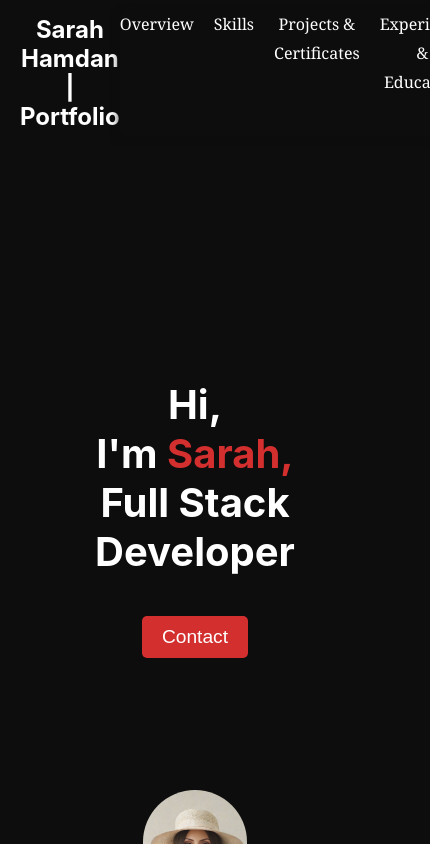
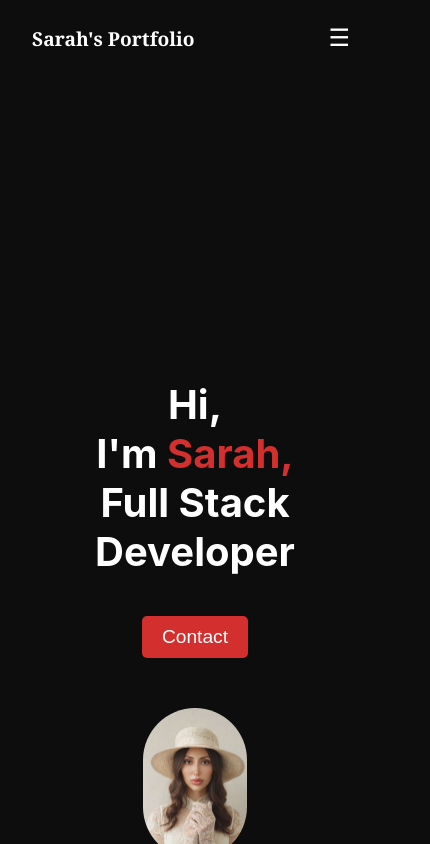
Before and after one commit to Sarahhamdan23/Cafecode, a React (Create React App) app: page / in a window 390 px wide. Shown: the top 844 px of the page, 430 px wide, since content can reach past the window. Built offline with nearby package versions, Linux system fonts and the light colour scheme.

Commit message:
made the wesbite mobile friendly

```diff
--- a/src/Views/HomePage.css
+++ b/src/Views/HomePage.css
@@ -35,3 +35,22 @@
       max-width: 100px; /* Reduce image size for smaller screens */
     }
   }
+
+.cafe-homepage {
+  width: 100%;
+  overflow-x: hidden;
+}
+
+/* Media query for mobile devices */
+@media screen and (max-width: 768px) {
+  .cafe-homepage {
+    padding: 0;
+  }
+
+  /* Ensure sections stack properly */
+  .cafe-homepage > * {
+    width: 100%;
+    padding: 1rem;
+    box-sizing: border-box;
+  }
+}
--- a/src/Views/NavBar.css
+++ b/src/Views/NavBar.css
@@ -1,10 +1,10 @@
 /* Navbar Styling */
 .navbar {
   display: flex;
-  justify-content: space-between;
+  justify-content: center;
   align-items: center;
   background-color: #0D0D0D;
-  padding: 10px 20px;
+  padding: 1rem;
   position: fixed;
   width: 100%;
   top: 0;
@@ -100,3 +100,89 @@
   flex-direction: column;
 
 }
+
+.nav-menu-container {
+  width: 100%;
+  max-width: 1200px;
+  display: flex;
+  justify-content: space-between;
+  align-items: center;
+  padding: 0 2rem;
+}
+
+.nav-menu {
+  display: flex;
+  gap: 2rem;
+  align-items: center;
+}
+
+.nav-item {
+  color: #ffffff;
+  text-decoration: none;
+  font-size: 1.1rem;
+  padding: 0.5rem 1rem;
+  transition: color 0.3s ease;
+}
+
+.nav-item:hover {
+  color: red;
+}
+
+/* Hide hamburger by default */
+.hamburger {
+  display: none;
+  cursor: pointer;
+  background: none;
+  border: none;
+  color: white;
+  font-size: 1.5rem;
+  padding: 0.5rem;
+}
+
+/* Add styles for the logo */
+.logo {
+  color: #ffffff;
+  font-size: 1.5rem;
+  font-weight: bold;
+  font-family: 'Georgia', serif; /* Or any font you prefer */
+}
+
+/* Mobile styles */
+@media screen and (max-width: 768px) {
+  .nav-menu-container {
+    justify-content: space-between;
+    padding: 0 1rem;
+  }
+
+  .logo {
+    font-size: 1.2rem;
+    z-index: 1001; /* Keep logo visible when menu is open */
+  }
+
+  .hamburger {
+    display: block;
+    z-index: 1001;
+  }
+
+  .nav-menu {
+    position: fixed;
+    top: 0;
+    right: -100%;
+    flex-direction: column;
+    background-color: #0d0d0d;
+    width: 100%;
+    height: 100vh;
+    justify-content: center;
+    transition: 0.3s ease-in-out;
+    gap: 2rem;
+  }
+
+  .nav-menu.active {
+    right: 0;
+  }
+
+  .nav-item {
+    font-size: 1.3rem;
+    padding: 1rem 2rem;
+  }
+}
--- a/src/Views/NavBar.js
+++ b/src/Views/NavBar.js
@@ -1,93 +1,36 @@
-import React, { useState, useRef, useEffect } from 'react';
-import { Link } from 'react-scroll';
-import './NavBar.css'; // Add styles for the navbar
+import React, { useState } from 'react';
+import './NavBar.css';
 
 const NavBar = () => {
-  const [dropdownOpen, setDropdownOpen] = useState(false);
-  const dropdownRef = useRef(null);
+  const [isOpen, setIsOpen] = useState(false);
 
-  // Toggle dropdown visibility
-  const handleDropdownToggle = () => {
-    setDropdownOpen(!dropdownOpen);
+  const toggleMenu = () => {
+    setIsOpen(!isOpen);
   };
 
-  // Close dropdown when clicking outside
-  const handleClickOutside = (event) => {
-    if (dropdownRef.current && !dropdownRef.current.contains(event.target)) {
-      setDropdownOpen(false);
-    }
+  const scrollToTop = () => {
+    window.scrollTo({
+      top: 0,
+      behavior: 'smooth'
+    });
+    setIsOpen(false);
   };
-
-  // Add event listener to detect clicks outside the dropdown
-  useEffect(() => {
-    document.addEventListener('mousedown', handleClickOutside);
-    return () => {
-      document.removeEventListener('mousedown', handleClickOutside);
-    };
-  }, []);
 
   return (
     <nav className="navbar">
-      <div className="navbar-brand">
-        <h1 onClick={() => window.scrollTo({ top: 0, behavior: 'smooth' })} style={{ cursor: 'pointer' }}>
-          Sarah Hamdan | Portfolio
-        </h1>
+      <div className="nav-menu-container">
+        <div className="logo">Sarah's Portfolio</div>
+        <div className={`nav-menu ${isOpen ? 'active' : ''}`}>
+          <a href="#" className="nav-item" onClick={scrollToTop}>Home</a>
+          <a href="#skills" className="nav-item" onClick={() => setIsOpen(false)}>Skills</a>
+          <a href="#projects" className="nav-item" onClick={() => setIsOpen(false)}>Projects</a>
+          <a href="#experience" className="nav-item" onClick={() => setIsOpen(false)}>Experience</a>
+          <a href="#contact" className="nav-item" onClick={() => setIsOpen(false)}>Contact</a>
+        </div>
+        <button className="hamburger" onClick={toggleMenu}>
+          {isOpen ? '✕' : '☰'}
+        </button>
       </div>
-      <ul className="navbar-links">
-        <li>
-          <Link to="overview" smooth={true} duration={500} offset={-100}>
-            Overview
-          </Link>
-        </li>
-        <li>
-          <Link to="skills" smooth={true} duration={500} offset={-100}>
-            Skills
-          </Link>
-        </li>
-        <li>
-          <Link to="projects" smooth={true} duration={500} offset={-100}>
-            Projects & Certificates
-          </Link>
-        </li>
-        <li>
-          <Link to="experience" smooth={true} duration={500} offset={-100}>
-            Experience & Education
-          </Link>
-        </li>
-        <li>
-          <Link to="contact" smooth={true} duration={500} offset={-100}>
-            Contact Me
-          </Link>
-        </li>
-        {/* Manual dropdown for external links */}
-        <li ref={dropdownRef} className="nav-dropdown">
-          <span className="dropdown-toggle" onClick={handleDropdownToggle}>
-            More
-          </span>
-          {dropdownOpen && (
-            <ul className="dropdown-menu">
-              <li>
-                <a href="https://github.com/Sarahhamdan23" target="_blank" rel="noopener noreferrer">
-                  GitHub
-                </a>
-              </li>
-              <li>
-                <a href="https://www.linkedin.com/in/sarah-hamdan-86651417b/" target="_blank" rel="noopener noreferrer">
-                  LinkedIn
-                </a>
-              </li>
-              <li>
-                <a href="https://www.youtube.com/@soothingmeditation1223" target="_blank" rel="noopener noreferrer">
-                  My YouTube Page
-                </a>
-              </li>
-              <li>
-                <a href="mailto:sarahwbas@gmail.com">Email Me</a>
-              </li>
-            </ul>
-          )}
-        </li>
-      </ul>
     </nav>
   );
 };
--- a/src/Views/Skills.js
+++ b/src/Views/Skills.js
@@ -12,7 +12,15 @@ const skills = [
   "Software Testing & Debugging",
   "Cryptocurrency Investments",
   "Project Management Tools",
-  "Microsoft & Google Platforms"
+  "Microsoft & Google Platforms",
+  "Generative AI  MidJourney, DALL·E, Stable Diffusion, Runway ML",
+  "AI Image & Video AI-generated art, motion graphics, video synthesis",
+  "AI Audio & Voice Speech synthesis, AI-generated music",
+  "Prompt Engineering Optimizing AI inputs for better results",
+  "AI Tools & Frameworks",
+  "ChatGPT, Claude, Gemini, Perplexity, Notion AI, Google AI",
+  "Creative Automation AI-driven content creation & workflow optimization",
+  "AI Content Strategy Branding, marketing, and ethical AI use"
 ];
 
 const Skills = () => {
```
